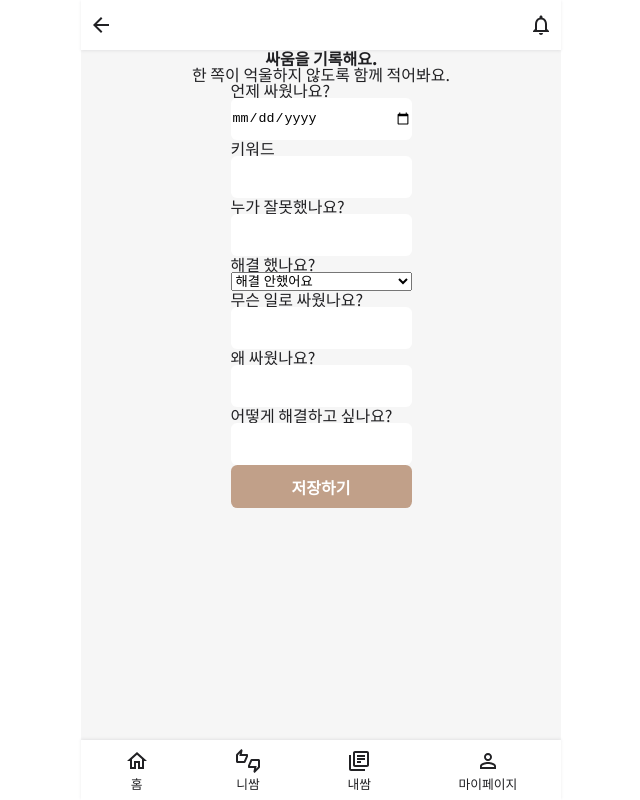
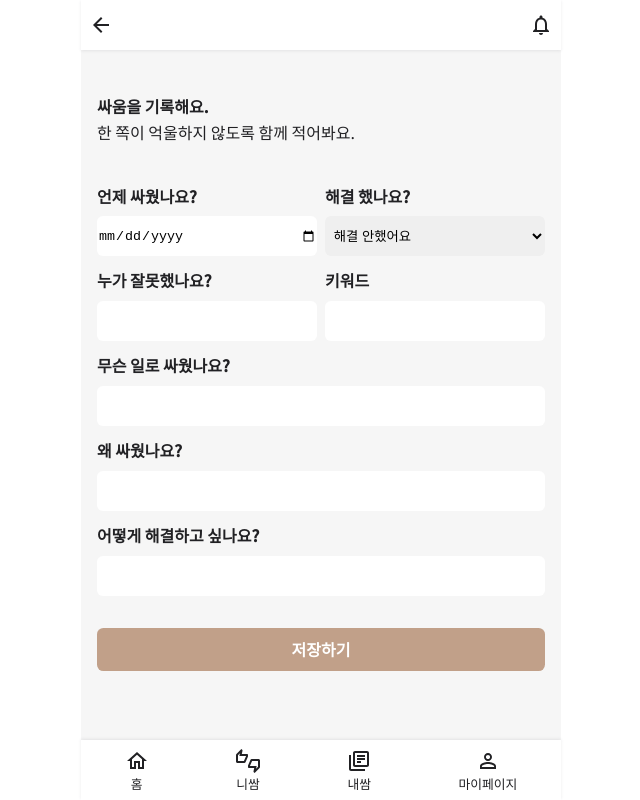
Before and after one commit to lorraine98/good-fight, a Next.js app: page /my-fights/add in a window 1280 px wide. Shown: the whole page, without its empty margins (319-959 px from the left). Built offline with nearby package versions, Linux system fonts and the light colour scheme; no server answers.

Commit message:
Style: style form

```diff
--- a/src/pages/my-fights/add.tsx
+++ b/src/pages/my-fights/add.tsx
@@ -9,23 +9,17 @@ const MyFightsAdd = () => {
   };
 
   return (
+    <>
       <Container>
-      <div className="form-wrapper">
         <p className="title">싸움을 기록해요.</p>
         <p className="subtitle">한 쪽이 억울하지 않도록 함께 적어봐요.</p>
         <form onSubmit={handleSubmit(onSubmit)}>
+          <div className="direction-row">
             <div className="question-wrapper">
               <label htmlFor="date">언제 싸웠나요?</label>
               <input type="date" {...register("date", { required: true })} />
             </div>
-          <div className="question-wrapper">
-            <label htmlFor="keyword">키워드</label>
-            <input type="text" {...register("keyword", { required: true })} />
-          </div>
-          <div className="question-wrapper">
-            <label htmlFor="target">누가 잘못했나요?</label>
-            <input type="text" {...register("target", { required: true })} />
-          </div>
+            <div className="spacing" />
             <div className="question-wrapper">
               <label htmlFor="status">해결 했나요?</label>
               <select {...register("status", { required: true })}>
@@ -33,6 +27,18 @@ const MyFightsAdd = () => {
                 <option value="solved">해결했어요</option>
                 <option value="willSolve">나중에 해결할게요</option>
               </select>
+            </div>
+          </div>
+          <div className="direction-row">
+            <div className="question-wrapper">
+              <label htmlFor="target">누가 잘못했나요?</label>
+              <input type="text" {...register("target", { required: true })} />
+            </div>
+            <div className="spacing" />
+            <div className="question-wrapper">
+              <label htmlFor="keyword">키워드</label>
+              <input type="text" {...register("keyword", { required: true })} />
+            </div>
           </div>
           <div className="question-wrapper">
             <label htmlFor="content">무슨 일로 싸웠나요?</label>
@@ -46,32 +52,49 @@ const MyFightsAdd = () => {
             <label htmlFor="feedback">어떻게 해결하고 싶나요?</label>
             <input type="text" {...register("feedback", { required: true })} />
           </div>
-          <Button type="submit">저장하기</Button>
+          <Button type="submit" style={{ marginTop: "1rem" }}>
+            저장하기
+          </Button>
         </form>
-      </div>
+      </Container>
       <style jsx>{`
-        .form-wrapper {
+        .direction-row {
           display: flex;
-          flex-direction: column;
-          justify-content: center;
-          align-items: center;
-          width: 100%;
         }
         .question-wrapper {
           display: flex;
           flex-direction: column;
+          margin-bottom: 1rem;
+          width: 100%;
+        }
+        .question-wrapper label {
+          margin-bottom: 0.8rem;
+          font-weight: 600;
         }
         .title {
           font-size: 1rem;
           font-weight: 600;
+          margin-top: 3rem;
+          margin-bottom: 0.6rem;
+        }
+        .subtitle {
+          margin-bottom: 3rem;
         }
         input {
-          border: none;
           border-radius: 0.375rem;
-          height: 2.625rem;
+          padding: 0.7rem auto;
+          height: 2.5rem;
+        }
+        select {
+          border-radius: 0.375rem;
+          padding: 0.7rem 0.3rem;
+          height: 2.5rem;
+        }
+        .spacing {
+          padding: 0.25rem;
         }
       `}</style>
-    </Container>
+    </>
   );
 };
 export default MyFightsAdd;
--- a/src/shared/components/add-button/index.tsx
+++ b/src/shared/components/add-button/index.tsx
@@ -11,8 +11,10 @@ const AddButton = ({ onClick }: Props) => {
       <AddCircle
         sx={{
           color: theme.palette.brown,
-          boxShadow: 2,
+          boxShadow:
+            "rgb(0 0 0 / 20%) 0px 3px 3px -2px, rgb(0 0 0 / 14%) 0px 3px 4px 0px, rgb(0 0 0 / 12%) 0px 1px 8px 0px",
           fontSize: 100,
+          borderRadius: 50,
           zIndex: 3,
           cursor: "pointer",
           position: "absolute",
--- a/src/styles/globals.css
+++ b/src/styles/globals.css
@@ -27,6 +27,12 @@ button {
   background-color: transparent;
 }
 
-input:focus {
+input,
+select {
+  border: none;
+}
+
+input:focus,
+select:focus {
   outline: none;
 }
```
Lines whose indentation alone changed are shown as unchanged.
